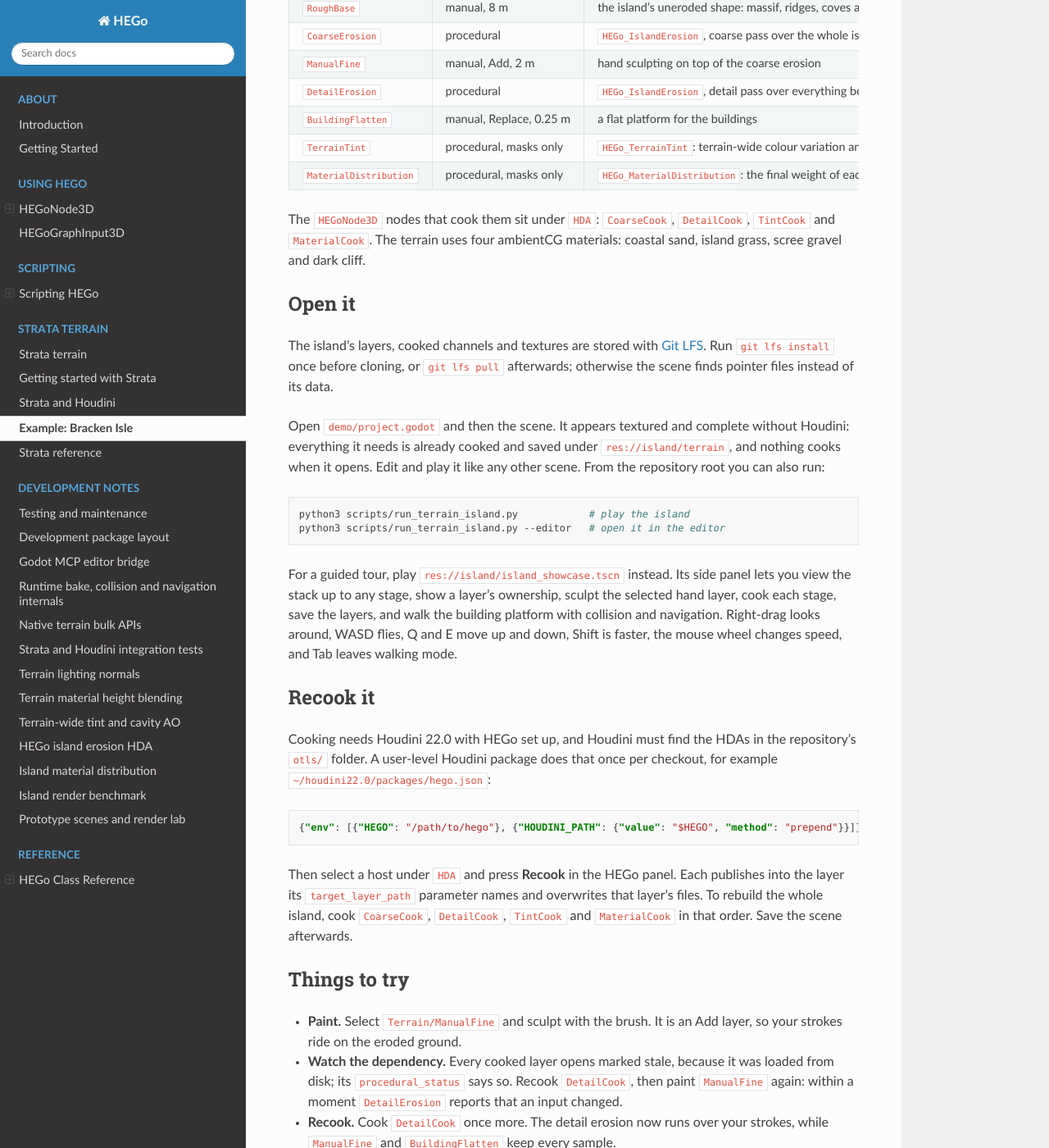
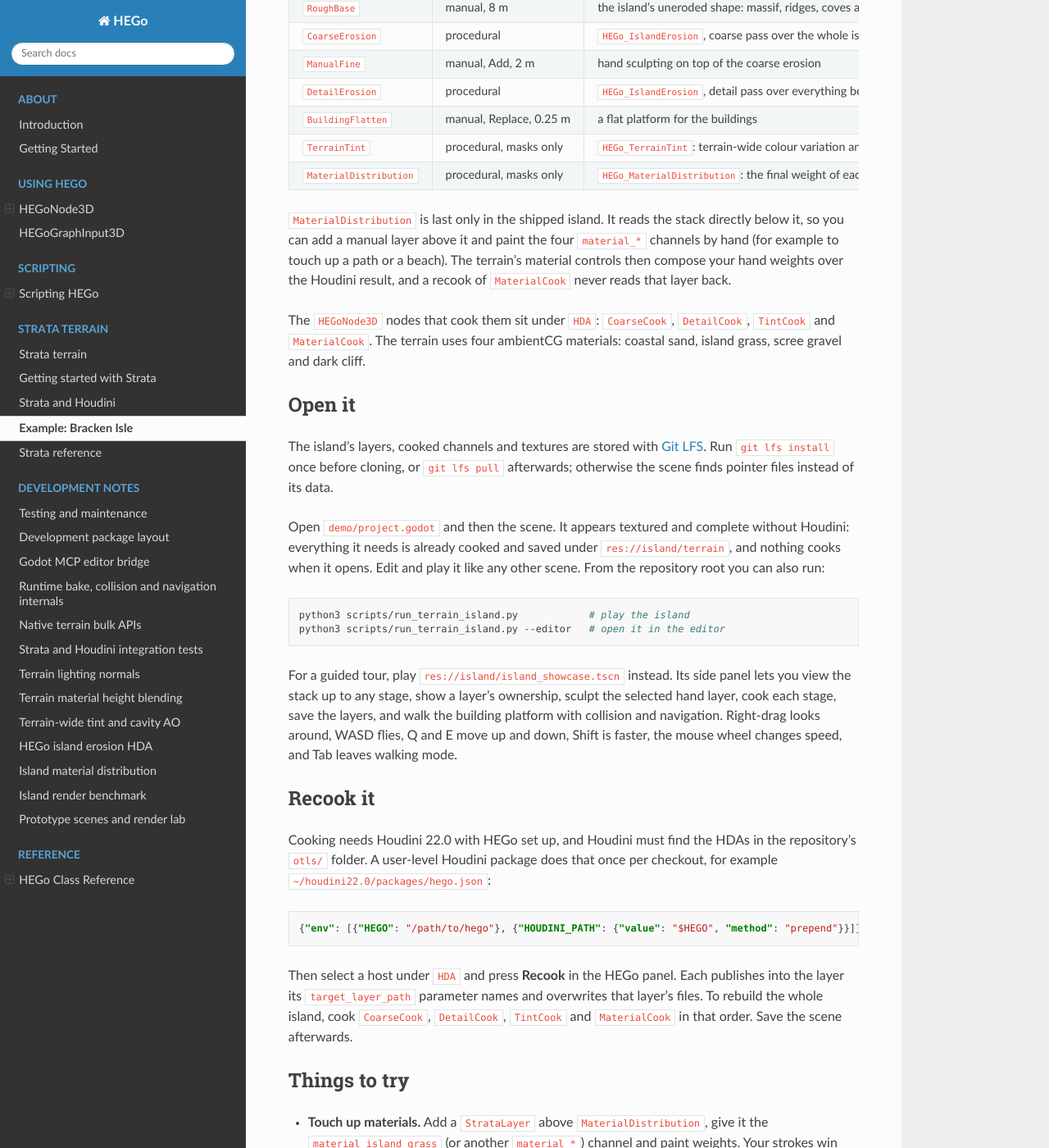
Before and after one commit to peterprickarz/hego, a Sphinx documentation site: the page built from docs/strata/example_island.md, in a window 1280 px wide and 1400 px high, scrolled down 426 px. Shown: the whole window at 82% size. Built offline with Sphinx 7.4.7 and the Read the Docs theme 3.1.0, drawn with Linux system fonts in a browser that asks for light colours; some of the changed text lies outside the part shown.

Commit message:
Let manual layers sit above the island's procedural material pass
The material cook reads the stack directly below MaterialDistribution instead of
requiring that layer to be last. When an enabled layer above it owns material
channels, the control maps come from the stack composed through the final layer,
so hand-painted weights win where they own a texel; the procedural result is still
validated first and the binding re-packs when those layers' material channels
change.

Co-Authored-By: Claude Fable 5.1 <noreply@anthropic.com>

```diff
--- a/docs/strata/example_island.md
+++ b/docs/strata/example_island.md
@@ -18,6 +18,12 @@ From the bottom of the stack to the top:
 | `BuildingFlatten` | manual, Replace, 0.25 m | a flat platform for the buildings |
 | `TerrainTint` | procedural, masks only | `HEGo_TerrainTint`: terrain-wide colour variation and cavity AO |
 | `MaterialDistribution` | procedural, masks only | `HEGo_MaterialDistribution`: the final weight of each material |
+
+`MaterialDistribution` is last only in the shipped island. It reads the stack directly below
+it, so you can add a manual layer above it and paint the four `material_*` channels by hand
+(for example to touch up a path or a beach). The terrain's material controls then compose
+your hand weights over the Houdini result, and a recook of `MaterialCook` never reads that
+layer back.
 
 The `HEGoNode3D` nodes that cook them sit under `HDA`: `CoarseCook`, `DetailCook`,
 `TintCook` and `MaterialCook`. The terrain uses four ambientCG materials: coastal sand,
@@ -61,6 +67,9 @@ that order. Save the scene afterwards.
 
 ## Things to try
 
+- **Touch up materials.** Add a `StrataLayer` above `MaterialDistribution`, give it the
+  `material_island_grass` (or another `material_*`) channel and paint weights. Your strokes
+  win where they own a sample; everywhere else the Houdini distribution stays.
 - **Paint.** Select `Terrain/ManualFine` and sculpt with the brush. It is an Add layer, so
   your strokes ride on the eroded ground.
 - **Watch the dependency.** Every cooked layer opens marked stale, because it was loaded
```
Also changed, not shown: docs/strata/houdini.md (+4 -1 lines), 5 other files.
